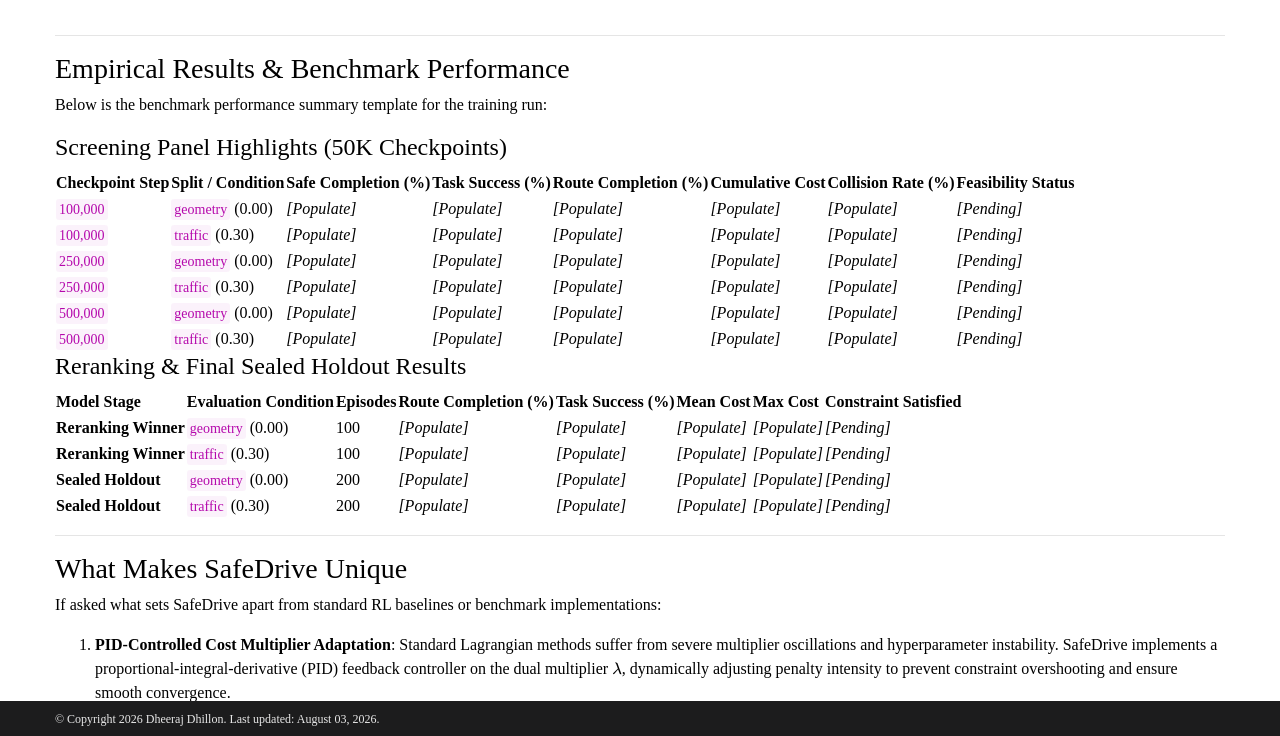
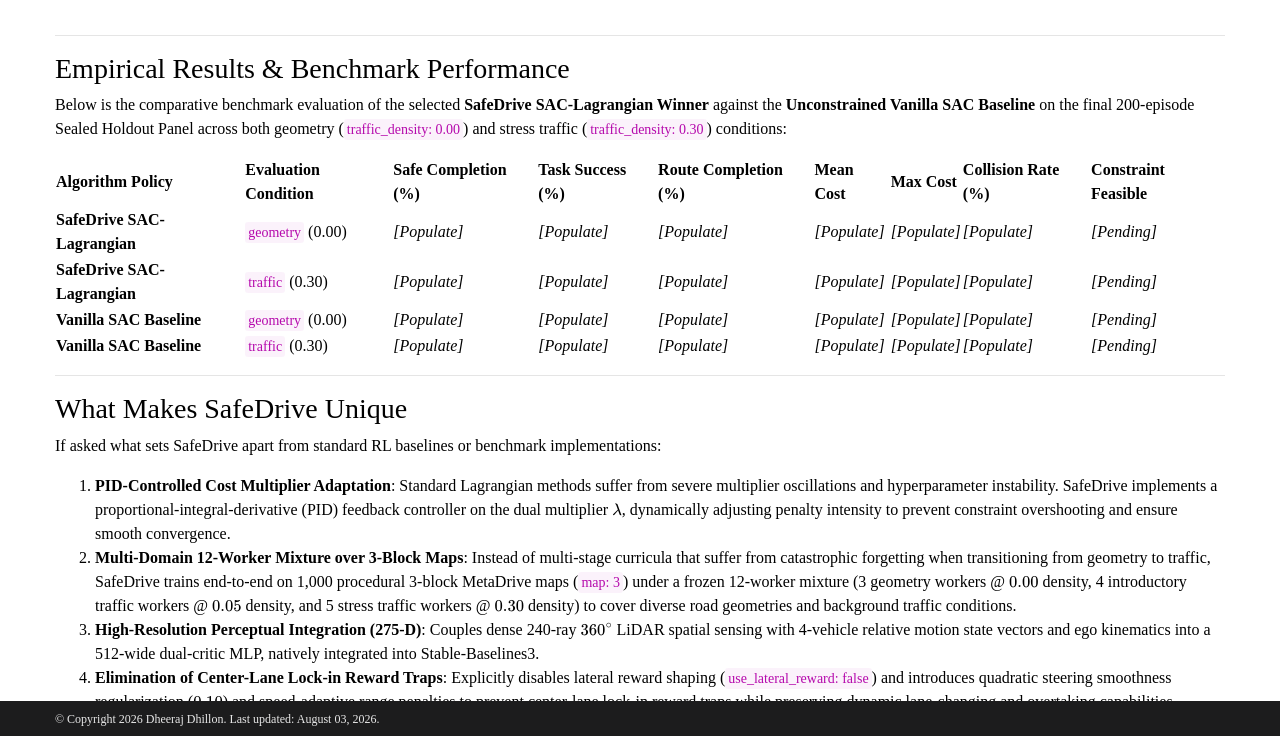
Before and after one commit to djdhillxn/djdhillxn.github.io, a Jekyll site: the page built from _projects/safedrive.md, in a window 1280 px wide and 900 px high, scrolled down 4432 px, cut to the strip 164-900 px from the top of the window. Built offline with Jekyll 4.4.1, drawn with Linux system fonts in a browser that asks for light colours; comment, search, counter and statistics services are not loaded; a style sheet for code colours, icons or effects is not loaded.

Commit message:
concise one table

```diff
--- a/_projects/safedrive.md
+++ b/_projects/safedrive.md
@@ -114,27 +114,14 @@
 
 ### Empirical Results & Benchmark Performance
 
-Below is the benchmark performance summary template for the training run:
+Below is the comparative benchmark evaluation of the selected **SafeDrive SAC-Lagrangian Winner** against the **Unconstrained Vanilla SAC Baseline** on the final 200-episode Sealed Holdout Panel across both geometry (`traffic_density: 0.00`) and stress traffic (`traffic_density: 0.30`) conditions:
 
-#### Screening Panel Highlights (50K Checkpoints)
-
-| Checkpoint Step | Split / Condition | Safe Completion (%) | Task Success (%) | Route Completion (%) | Cumulative Cost | Collision Rate (%) | Feasibility Status |
-| :--- | :--- | :--- | :--- | :--- | :--- | :--- | :--- |
-| `100,000` | `geometry` (0.00) | *[Populate]* | *[Populate]* | *[Populate]* | *[Populate]* | *[Populate]* | *[Pending]* |
-| `100,000` | `traffic` (0.30) | *[Populate]* | *[Populate]* | *[Populate]* | *[Populate]* | *[Populate]* | *[Pending]* |
-| `250,000` | `geometry` (0.00) | *[Populate]* | *[Populate]* | *[Populate]* | *[Populate]* | *[Populate]* | *[Pending]* |
-| `250,000` | `traffic` (0.30) | *[Populate]* | *[Populate]* | *[Populate]* | *[Populate]* | *[Populate]* | *[Pending]* |
-| `500,000` | `geometry` (0.00) | *[Populate]* | *[Populate]* | *[Populate]* | *[Populate]* | *[Populate]* | *[Pending]* |
-| `500,000` | `traffic` (0.30) | *[Populate]* | *[Populate]* | *[Populate]* | *[Populate]* | *[Populate]* | *[Pending]* |
-
-#### Reranking & Final Sealed Holdout Results
-
-| Model Stage | Evaluation Condition | Episodes | Route Completion (%) | Task Success (%) | Mean Cost | Max Cost | Constraint Satisfied |
-| :--- | :--- | :--- | :--- | :--- | :--- | :--- | :--- |
-| **Reranking Winner** | `geometry` (0.00) | 100 | *[Populate]* | *[Populate]* | *[Populate]* | *[Populate]* | *[Pending]* |
-| **Reranking Winner** | `traffic` (0.30) | 100 | *[Populate]* | *[Populate]* | *[Populate]* | *[Populate]* | *[Pending]* |
-| **Sealed Holdout** | `geometry` (0.00) | 200 | *[Populate]* | *[Populate]* | *[Populate]* | *[Populate]* | *[Pending]* |
-| **Sealed Holdout** | `traffic` (0.30) | 200 | *[Populate]* | *[Populate]* | *[Populate]* | *[Populate]* | *[Pending]* |
+| Algorithm Policy | Evaluation Condition | Safe Completion (%) | Task Success (%) | Route Completion (%) | Mean Cost | Max Cost | Collision Rate (%) | Constraint Feasible |
+| :--- | :--- | :--- | :--- | :--- | :--- | :--- | :--- | :--- |
+| **SafeDrive SAC-Lagrangian** | `geometry` (0.00) | *[Populate]* | *[Populate]* | *[Populate]* | *[Populate]* | *[Populate]* | *[Populate]* | *[Pending]* |
+| **SafeDrive SAC-Lagrangian** | `traffic` (0.30) | *[Populate]* | *[Populate]* | *[Populate]* | *[Populate]* | *[Populate]* | *[Populate]* | *[Pending]* |
+| **Vanilla SAC Baseline** | `geometry` (0.00) | *[Populate]* | *[Populate]* | *[Populate]* | *[Populate]* | *[Populate]* | *[Populate]* | *[Pending]* |
+| **Vanilla SAC Baseline** | `traffic` (0.30) | *[Populate]* | *[Populate]* | *[Populate]* | *[Populate]* | *[Populate]* | *[Populate]* | *[Pending]* |
 
 ---
 
```
